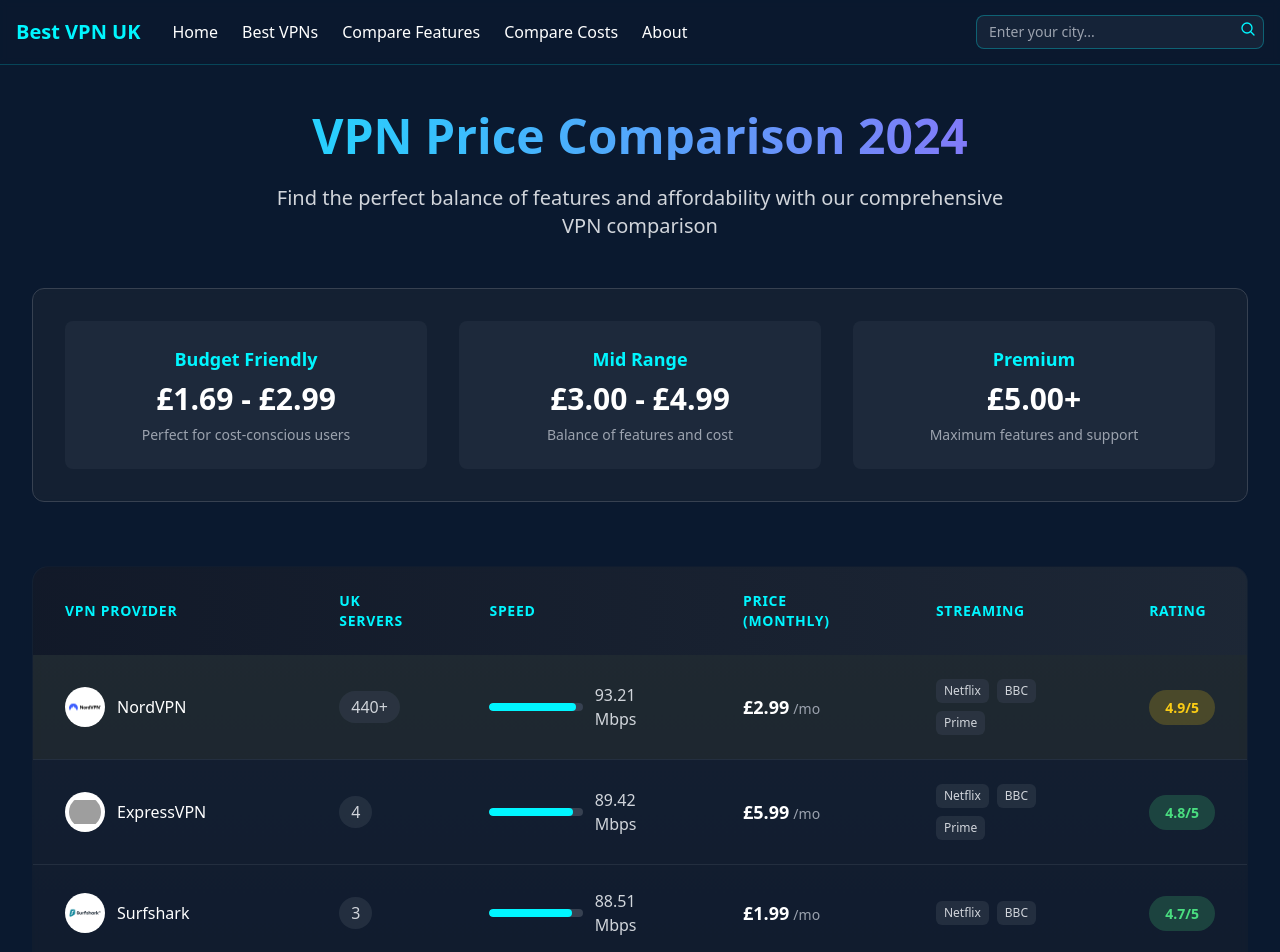
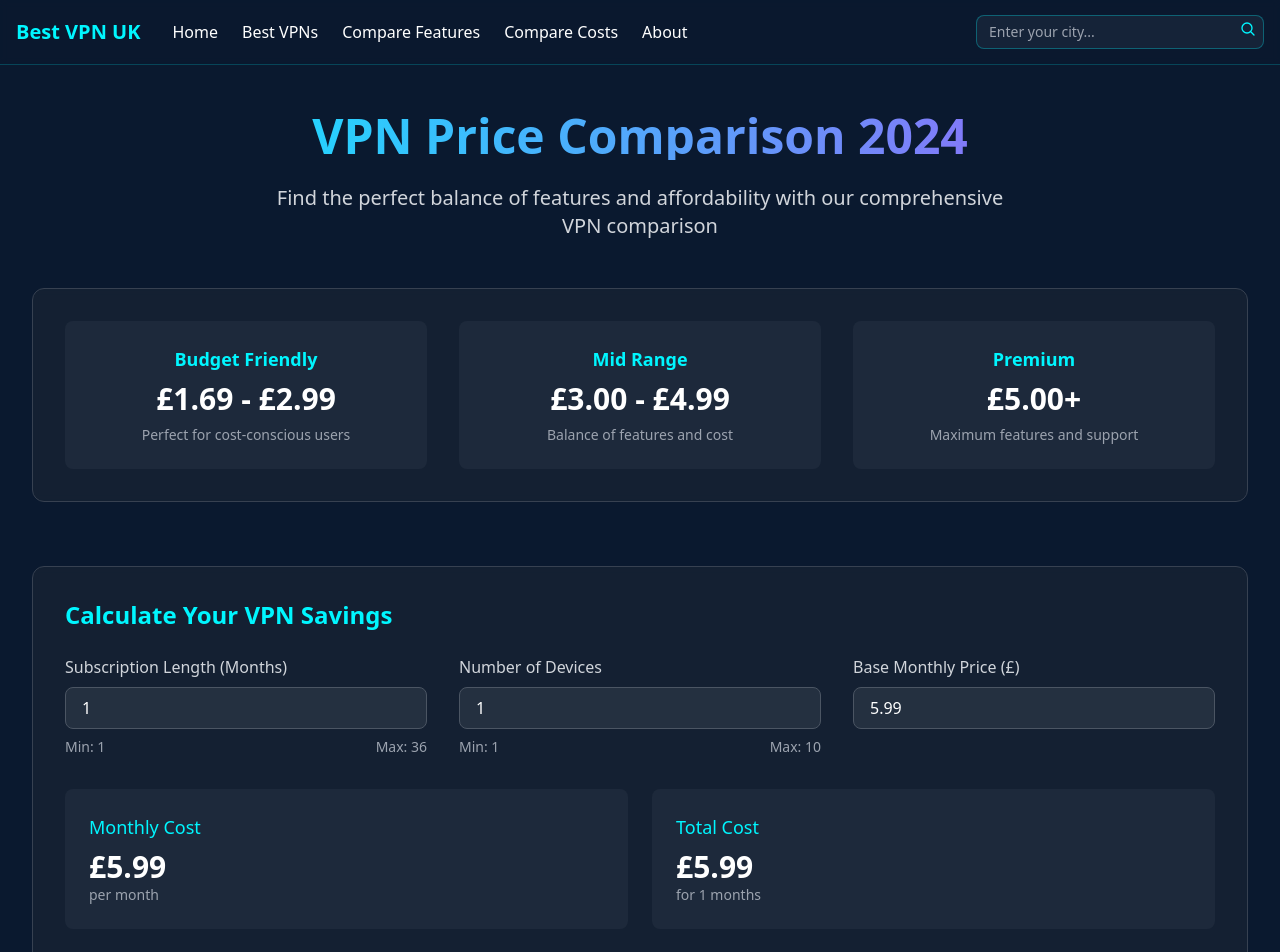
Before and after one commit to GergulasBalint/bestvpn, a React (Vite) app: page /compare-costs in a window 1280 px wide. Shown: the top 952 px of the page. Built offline with nearby package versions, Linux system fonts and the light colour scheme; grey boxes are pictures that could not be loaded.

Commit message:
cost comparison redo fix

```diff
--- a/src/components/VPNPriceCalculator.tsx
+++ b/src/components/VPNPriceCalculator.tsx
@@ -1,179 +1,92 @@
-import { FC, useState, useEffect } from 'react';
-import { vpnData } from '../data/vpnData';
+import React, { useState } from 'react';
 
-interface PriceResult {
-  vpnName: string;
-  monthlyPrice: number;
-  totalPrice: number;
-  savings: number;
-}
+const VPNPriceCalculator: React.FC = () => {
+  const [months, setMonths] = useState<number>(1);
+  const [devices, setDevices] = useState<number>(1);
+  const [basePrice, setBasePrice] = useState<number>(5.99);
 
-const VPNPriceCalculator: FC = () => {
-  const [duration, setDuration] = useState<number>(12);
-  const [devices, setDevices] = useState<number>(3);
-  const [results, setResults] = useState<PriceResult[]>([]);
+  const calculateMonthlyPrice = () => {
+    let discount = 0;
+    if (months >= 24) discount = 0.80;  // 80% off for 2+ years
+    else if (months >= 12) discount = 0.60;  // 60% off for 1+ year
+    else if (months >= 6) discount = 0.40;  // 40% off for 6+ months
 
-  useEffect(() => {
-    const calculatePrices = () => {
-      return vpnData.map(vpn => {
-        const basePrice = parseFloat(vpn.price.replace('£', ''));
-        const monthlyPrice = basePrice;
-        let totalPrice = monthlyPrice * duration;
-
-        // Apply discounts based on subscription length
-        if (duration >= 24) {
-          totalPrice *= 0.7; // 30% discount for 2+ years
-        } else if (duration >= 12) {
-          totalPrice *= 0.8; // 20% discount for 1+ year
-        }
-
-        const regularPrice = basePrice * duration;
-        const savings = regularPrice - totalPrice;
-
-        return {
-          vpnName: vpn.name,
-          monthlyPrice,
-          totalPrice,
-          savings
-        };
-      }).sort((a, b) => a.totalPrice - b.totalPrice);
+    const discountedPrice = basePrice * (1 - discount);
+    const totalPerMonth = discountedPrice * devices;
+    return totalPerMonth.toFixed(2);
   };
 
-    setResults(calculatePrices());
-  }, [duration, devices]);
+  const calculateTotalPrice = () => {
+    return (parseFloat(calculateMonthlyPrice()) * months).toFixed(2);
+  };
 
   return (
-    <div className="card-gradient-border border-green-500/20 hover:border-green-500/40">
-      <div className="space-y-8">
-        {/* Duration Slider */}
-        <div className="space-y-4">
-          <label
-            htmlFor="duration-slider"
-            className="block text-lg font-semibold text-white"
-          >
-            Subscription Length
-          </label>
-          <div className="relative flex items-center gap-4">
-            <div className="relative flex-1">
-              <div className="absolute w-full flex justify-between px-2 -top-6">
-                {[1, 12, 24, 36].map((month) => (
-                  <div
-                    key={month}
-                    className={`text-xs ${
-                      duration >= month ? 'text-cyber-blue' : 'text-gray-500'
-                    }`}
-                  >
-                    {month}m
-                  </div>
-                ))}
-              </div>
-              <div
-                className="absolute h-2 bg-gradient-to-r from-gray-700 to-cyber-blue rounded-full"
-                style={{ width: `${(duration / 36) * 100}%` }}
-              />
+    <div className="bg-gray-800/50 backdrop-blur-sm rounded-xl p-8 border border-gray-700">
+      <h2 className="text-2xl font-bold text-cyber-blue mb-6">Calculate Your VPN Savings</h2>
+
+      <div className="grid grid-cols-1 md:grid-cols-3 gap-8">
+        <div>
+          <label className="block text-gray-300 mb-2">Subscription Length (Months)</label>
           <input
-                id="duration-slider"
-                type="range"
+            type="number"
             min="1"
             max="36"
-                value={duration}
-                onChange={(e) => setDuration(Number(e.target.value))}
-                className="range-slider relative w-full h-2 bg-gray-700 rounded-full appearance-none cursor-pointer z-10"
-                aria-valuemin={1}
-                aria-valuemax={36}
-                aria-valuenow={duration}
-                aria-label="Select subscription duration in months"
+            value={months}
+            onChange={(e) => setMonths(parseInt(e.target.value) || 1)}
+            className="w-full px-4 py-2 bg-gray-700/50 border border-gray-600 rounded-lg text-white focus:outline-none focus:border-cyber-blue"
           />
-            </div>
-            <div className="min-w-[120px]">
-              <div className="bg-gray-800 rounded-xl p-3 text-center">
-                <div className="text-2xl font-bold text-cyber-blue">
-                  {duration}
-                </div>
-                <div className="text-xs text-gray-400">
-                  {duration === 1 ? 'month' : 'months'}
-                </div>
-              </div>
-            </div>
-          </div>
-          <div className="flex justify-between text-sm text-gray-400 px-2">
-            <span>Monthly</span>
-            <span>1 Year</span>
-            <span>2 Years</span>
-            <span>3 Years</span>
+          <div className="mt-2 flex justify-between text-sm text-gray-400">
+            <span>Min: 1</span>
+            <span>Max: 36</span>
           </div>
         </div>
 
-        {/* Devices Input */}
-        <div className="space-y-4">
-          <label
-            htmlFor="devices-input"
-            className="block text-lg font-semibold text-white"
-          >
-            Number of Devices
-          </label>
-          <div className="flex items-center gap-4">
-            <button
-              onClick={() => setDevices(prev => Math.max(1, prev - 1))}
-              className="p-2 bg-gray-800 rounded-lg hover:bg-gray-700 transition-colors"
-              aria-label="Decrease number of devices"
-            >
-              <span className="text-xl">-</span>
-            </button>
+        <div>
+          <label className="block text-gray-300 mb-2">Number of Devices</label>
           <input
-              id="devices-input"
             type="number"
             min="1"
+            max="10"
             value={devices}
-              onChange={(e) => setDevices(Number(e.target.value))}
-              className="w-20 text-center bg-gray-800 rounded-lg px-3 py-2 text-white focus:outline-none focus:ring-2 focus:ring-cyber-blue"
-              aria-label="Number of devices"
+            onChange={(e) => setDevices(parseInt(e.target.value) || 1)}
+            className="w-full px-4 py-2 bg-gray-700/50 border border-gray-600 rounded-lg text-white focus:outline-none focus:border-cyber-blue"
           />
-            <button
-              onClick={() => setDevices(prev => prev + 1)}
-              className="p-2 bg-gray-800 rounded-lg hover:bg-gray-700 transition-colors"
-              aria-label="Increase number of devices"
-            >
-              <span className="text-xl">+</span>
-            </button>
+          <div className="mt-2 flex justify-between text-sm text-gray-400">
+            <span>Min: 1</span>
+            <span>Max: 10</span>
           </div>
         </div>
 
-        {/* Results */}
-        <div className="space-y-4">
-          <h3 className="text-lg font-semibold text-white">Cost Comparison</h3>
-          <div className="grid gap-4">
-            {results.map((result) => (
-              <div
-                key={result.vpnName}
-                className="bg-gray-800/50 p-6 rounded-xl border border-gray-700 hover:border-cyber-blue/50 transition-colors"
-              >
-                <div className="flex justify-between items-start mb-2">
         <div>
-                    <h4 className="text-xl font-semibold text-white">{result.vpnName}</h4>
-                    <p className="text-sm text-gray-400">
-                      £{(result.totalPrice / duration).toFixed(2)}/month
-                    </p>
-                  </div>
-                  <div className="text-right">
-                    <p className="text-2xl font-bold text-cyber-blue">
-                      £{result.totalPrice.toFixed(2)}
-                    </p>
-                    <p className="text-sm">total for {duration} {duration === 1 ? 'month' : 'months'}</p>
+          <label className="block text-gray-300 mb-2">Base Monthly Price (£)</label>
+          <input
+            type="number"
+            min="1"
+            max="15"
+            step="0.01"
+            value={basePrice}
+            onChange={(e) => setBasePrice(parseFloat(e.target.value) || 5.99)}
+            className="w-full px-4 py-2 bg-gray-700/50 border border-gray-600 rounded-lg text-white focus:outline-none focus:border-cyber-blue"
+          />
         </div>
       </div>
-                {result.savings > 0 && (
-                  <div className="mt-3 pt-3 border-t border-gray-700">
-                    <p className="text-green-400 flex items-center gap-2">
-                      <span className="text-lg">💰</span>
-                      Save £{result.savings.toFixed(2)} with this plan
-                    </p>
+
+      <div className="mt-8 grid grid-cols-1 md:grid-cols-2 gap-6">
+        <div className="bg-gray-700/30 p-6 rounded-lg">
+          <div className="text-lg text-cyber-blue mb-2">Monthly Cost</div>
+          <div className="text-3xl font-bold text-white">£{calculateMonthlyPrice()}</div>
+          <div className="text-sm text-gray-400">per month</div>
         </div>
-                )}
-              </div>
-            ))}
+
+        <div className="bg-gray-700/30 p-6 rounded-lg">
+          <div className="text-lg text-cyber-blue mb-2">Total Cost</div>
+          <div className="text-3xl font-bold text-white">£{calculateTotalPrice()}</div>
+          <div className="text-sm text-gray-400">for {months} months</div>
         </div>
       </div>
+
+      <div className="mt-6 text-sm text-gray-400">
+        * Prices are estimates based on average market rates. Actual VPN prices may vary.
       </div>
     </div>
   );
--- a/src/pages/CostComparison.tsx
+++ b/src/pages/CostComparison.tsx
@@ -2,6 +2,7 @@
 import { Helmet } from 'react-helmet';
 import VPNComparisonTable from '../components/VPNComparisonTable';
 import { vpnTableData } from '../data/vpnData';
+import VPNPriceCalculator from '../components/VPNPriceCalculator';
 
 const CostComparison: React.FC = () => {
   return (
@@ -43,6 +44,11 @@
               </div>
             </div>
           </div>
+        </div>
+
+        {/* Calculator Section */}
+        <div className="max-w-7xl mx-auto px-4 sm:px-6 lg:px-8 mb-16">
+          <VPNPriceCalculator />
         </div>
 
         {/* Main Comparison Table */}
```
Lines whose indentation alone changed are shown as unchanged.
